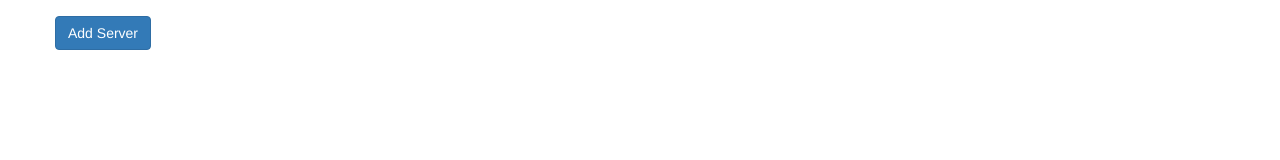
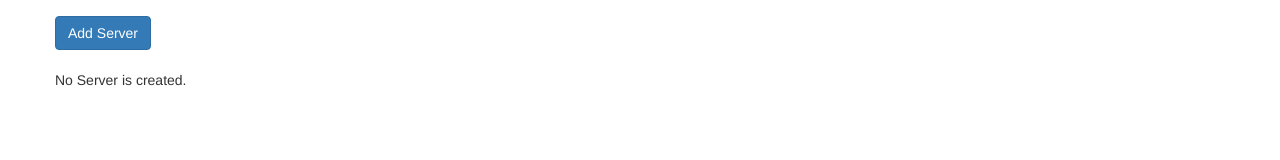
Before and after one commit to vikashvs36/angular, an Angular app: page / in a window 1280 px wide. Shown: the part 133-293 px from the top of the page. Built offline with nearby package versions, Linux system fonts and the light colour scheme.

Commit message:
Way to use If else

```diff
--- a/src/app/servers/servers.component.html
+++ b/src/app/servers/servers.component.html
@@ -5,4 +5,7 @@
 
 <button class="btn btn-primary" (click)="onCreateServer()">Add Server</button>
 <br><br>
-<p *ngIf="isServerCreated">Server name is : {{newServerName}}</p>
+<p *ngIf="isServerCreated; else noServer">Server name is : {{newServerName}}</p>
+<ng-template #noServer>
+  <p>No Server is created.</p>
+</ng-template>
```
Also changed, not shown: 1 other file (tests, documents, lock files or other folders).
